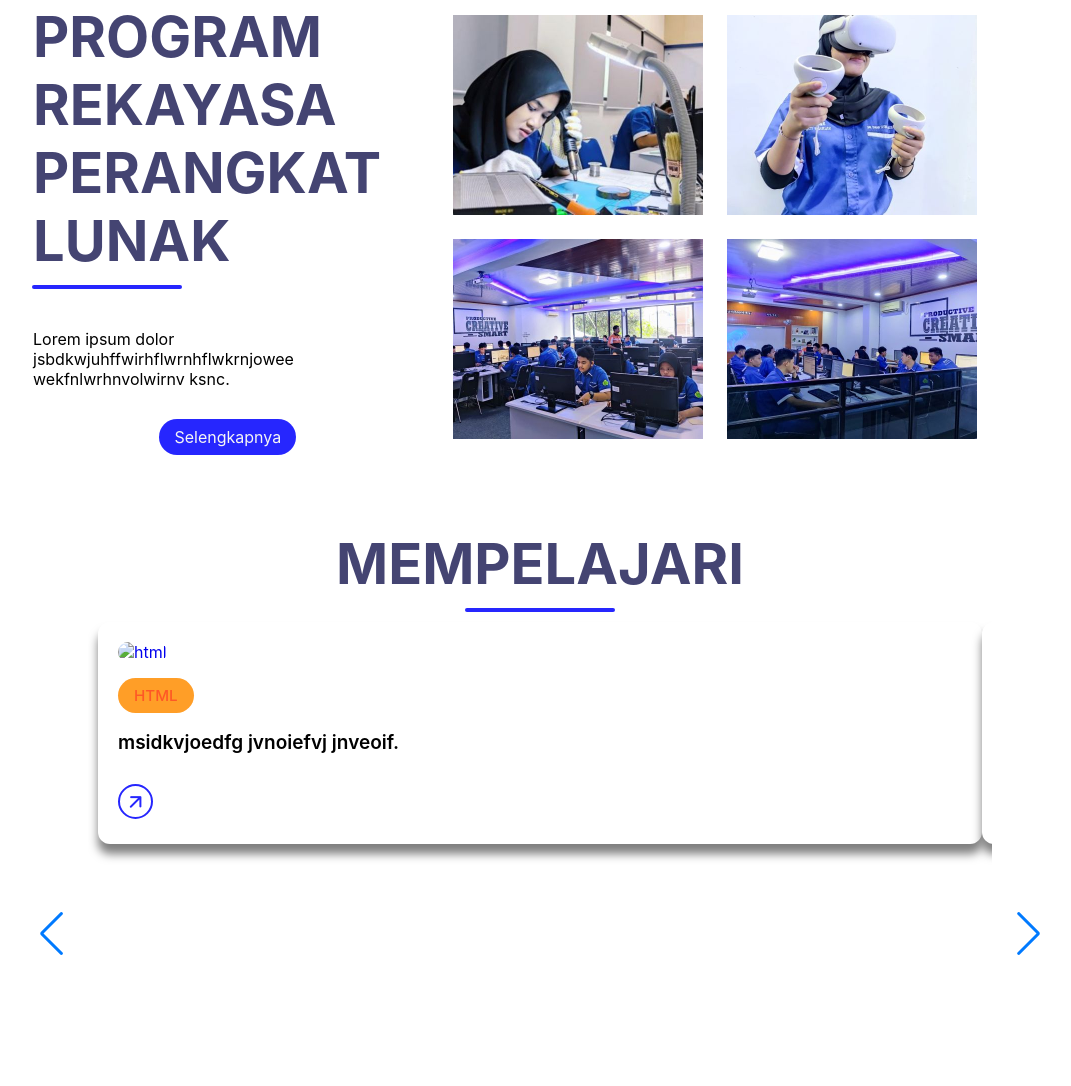
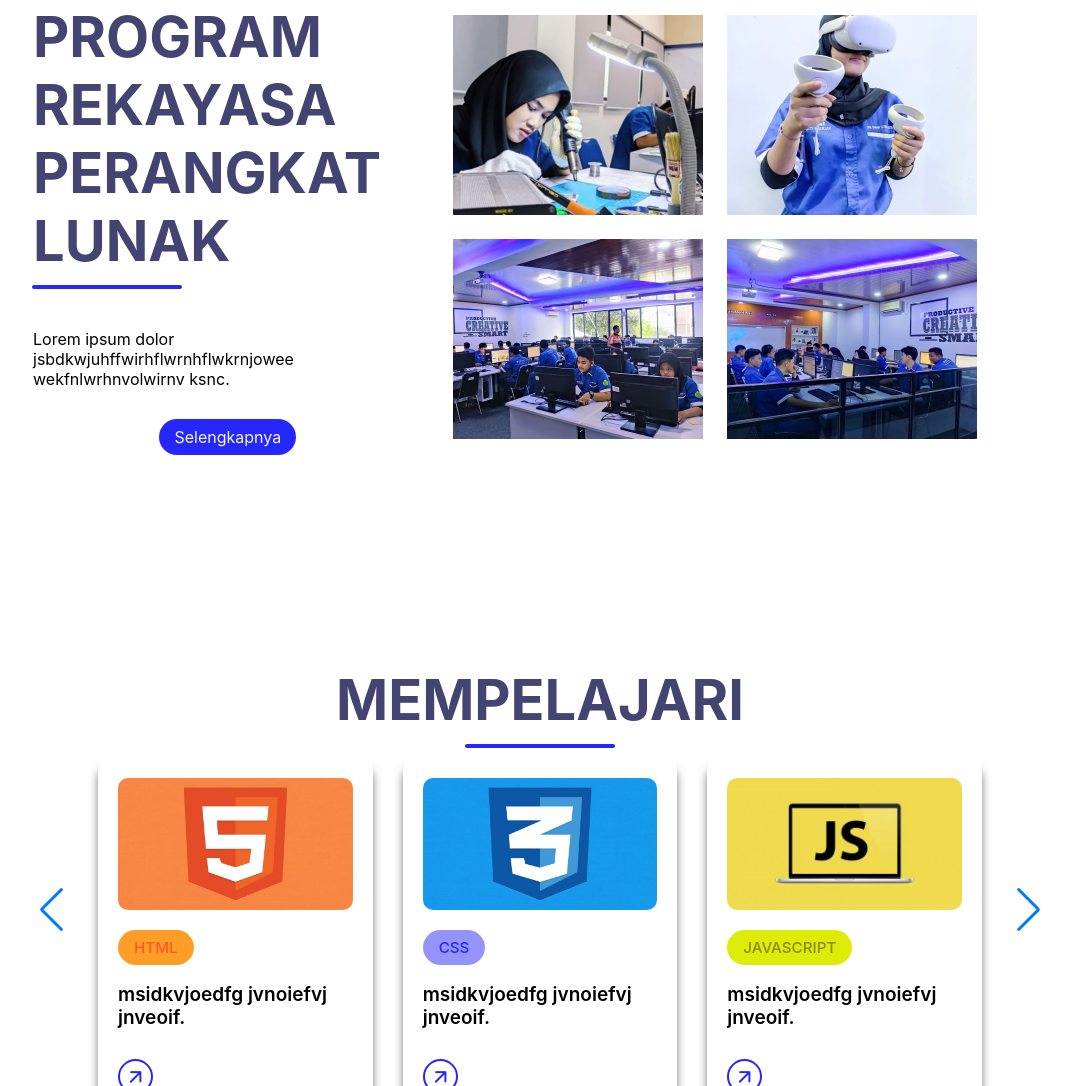
Before and after one commit to MamenHD/WebRPLUpdate, a plain HTML site: page index.html in a window 1280 px wide. Shown: the part 2372-3458 px from the top of the page, without its empty margins (100-1171 px from the left). Drawn offline with nearby package versions, Linux system fonts and the light colour scheme; the site is published under a folder, as on GitHub Pages, so addresses that start at the root find nothing.

Commit message:
Add files via upload

```diff
--- a/index.html
+++ b/index.html
@@ -48,7 +48,7 @@
                 <a href="#" class="ctn ctna">Selengkapnya</a>
             </div>
             <div class="col">
-                <img src="/asset/img/img2.jpg" alt="Samsung" class="image2">
+                <img src="asset/img/img2.jpg" alt="Samsung" class="image2">
                 <h4 class="text">Samsung</h4>
                 <p class="text">Perusahaan bergerak dibidang Teknologi.</p>
                 <a href="#" class="ctn ctna">Selengkapnya</a>
@@ -92,7 +92,7 @@
                 <ul class="card-list swiper-wrapper">
                     <li class="card-item swiper-slide">
                         <a href="#" class="card-link">
-                            <img src="/asset/img/Bahasa/html.jpg" alt="html" class="card-image">
+                            <img src="asset/img/Bahasa/html.jpg" alt="html" class="card-image">
                             <p class="badge html">HTML</p>
                             <h2 class="card-title">msidkvjoedfg jvnoiefvj jnveoif.</h2>
                            <button class="card-button material-symbols-rounded">arrow_forward</button>
@@ -100,7 +100,7 @@
                     </li>
                     <li class="card-item swiper-slide">
                         <a href="#" class="card-link">
-                            <img src="/asset/img/Bahasa/css.jpg" alt="html" class="card-image">
+                            <img src="asset/img/Bahasa/css.jpg" alt="html" class="card-image">
                             <p class="badge css">CSS</p>
                             <h2 class="card-title">msidkvjoedfg jvnoiefvj jnveoif.</h2>
                            <button class="card-button material-symbols-rounded">arrow_forward</button>
@@ -108,7 +108,7 @@
                     </li>
                     <li class="card-item swiper-slide">
                         <a href="#" class="card-link">
-                            <img src="/asset/img/Bahasa/js.jpg" alt="html" class="card-image">
+                            <img src="asset/img/Bahasa/js.jpg" alt="html" class="card-image">
                             <p class="badge js">JAVASCRIPT</p>
                             <h2 class="card-title">msidkvjoedfg jvnoiefvj jnveoif.</h2>
                            <button class="card-button material-symbols-rounded">arrow_forward</button>
@@ -116,7 +116,7 @@
                     </li>
                     <li class="card-item swiper-slide">
                         <a href="#" class="card-link">
-                            <img src="/asset/img/Bahasa/laravel.jpg" alt="html" class="card-image">
+                            <img src="asset/img/Bahasa/laravel.jpg" alt="html" class="card-image">
                             <p class="badge laravel">LARAVEL</p>
                             <h2 class="card-title">msidkvjoedfg jvnoiefvj jnveoif.</h2>
                            <button class="card-button material-symbols-rounded">arrow_forward</button>
@@ -244,7 +244,7 @@
         })
     </script>
     <script src="https://cdn.jsdelivr.net/npm/swiper@11/swiper-bundle.min.js"></script>
-    <script src="/asset/js/script.js"></script>
+    <script src="asset/js/script.js"></script>
 
     <script>
         ScrollReveal({
```
